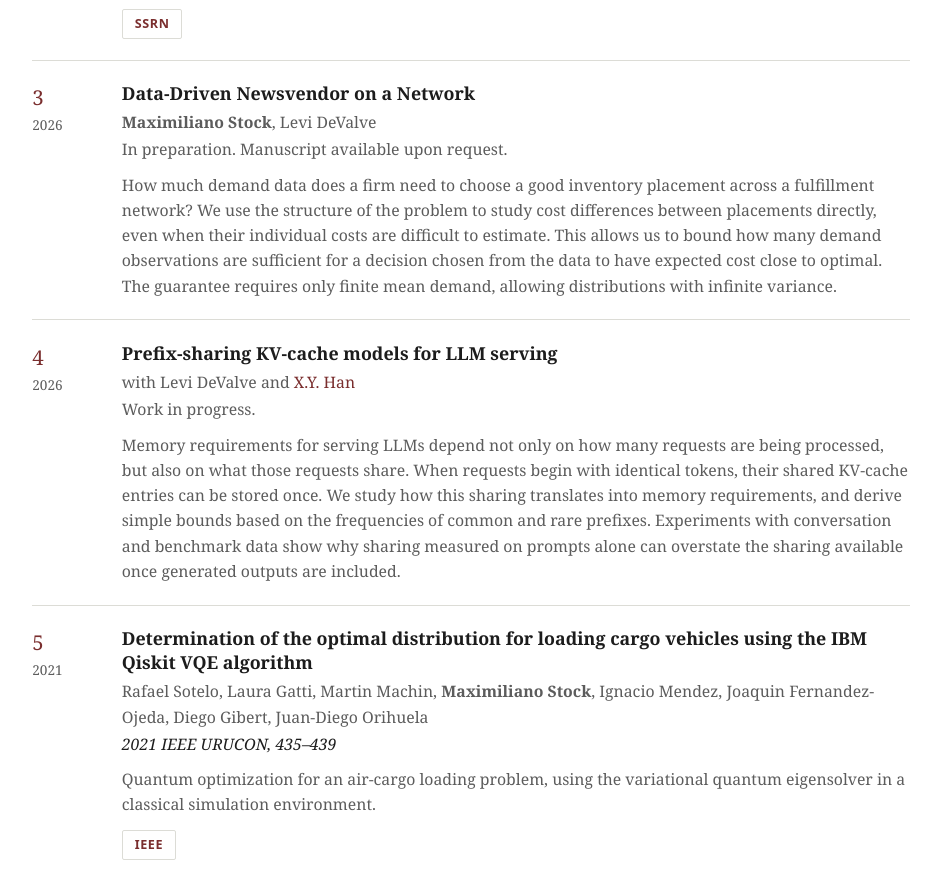
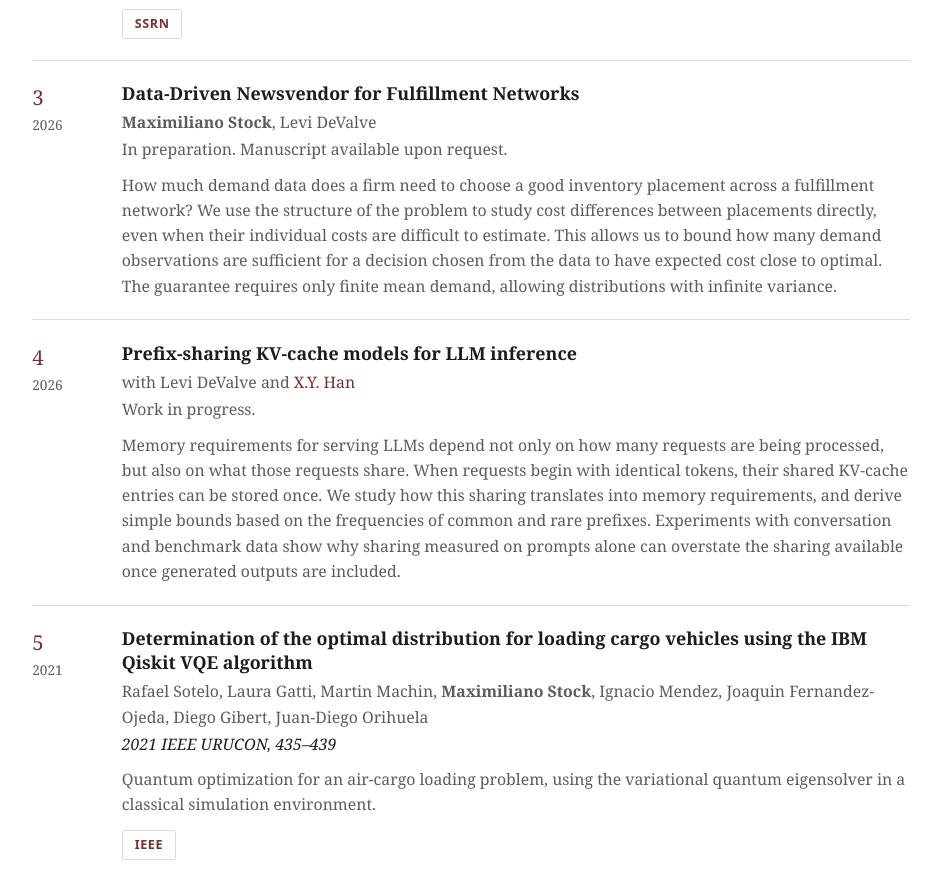
Before and after one commit to mstock0995/mstock0995.github.io, a plain HTML site: page research.html in a window 1280 px wide. Shown: the part 908-1789 px from the top of the page, without its empty margins (169-1110 px from the left). Drawn offline with Linux system fonts and the light colour scheme.

Commit message:
Newsvendor and KV-cache titles, IEEE author order, rebuilt CV PDF

```diff
--- a/research.html
+++ b/research.html
@@ -56,7 +56,7 @@
   <div class="pub">
     <div class="year"><span class="num">3</span><span class="yr">2026</span></div>
     <div>
-      <h3>Data-Driven Newsvendor on a Network</h3>
+      <h3>Data-Driven Newsvendor for Fulfillment Networks</h3>
       <p class="authors"><strong>Maximiliano Stock</strong>, Levi DeValve</p>
       <p class="status">In preparation. Manuscript available upon request.</p>
       <p class="abs">How much demand data does a firm need to choose a good inventory placement across a fulfillment network? We use the structure of the problem to study cost differences between placements directly, even when their individual costs are difficult to estimate. This allows us to bound how many demand observations are sufficient for a decision chosen from the data to have expected cost close to optimal. The guarantee requires only finite mean demand, allowing distributions with infinite variance.</p>
@@ -66,7 +66,7 @@
   <div class="pub">
     <div class="year"><span class="num">4</span><span class="yr">2026</span></div>
     <div>
-      <h3>Prefix-sharing KV-cache models for LLM serving</h3>
+      <h3>Prefix-sharing KV-cache models for LLM inference</h3>
       <p class="authors">with Levi DeValve and <a href="https://www.chicagobooth.edu/faculty/directory/h/x-y-han">X.Y. Han</a></p>
       <p class="status">Work in progress.</p>
       <p class="abs">Memory requirements for serving LLMs depend not only on how many requests are being processed, but also on what those requests share. When requests begin with identical tokens, their shared KV-cache entries can be stored once. We study how this sharing translates into memory requirements, and derive simple bounds based on the frequencies of common and rare prefixes. Experiments with conversation and benchmark data show why sharing measured on prompts alone can overstate the sharing available once generated outputs are included.</p>
```
Also changed, not shown: cv.html (+1 -1 lines), index.html (+1 -1 lines), 1 other file.
